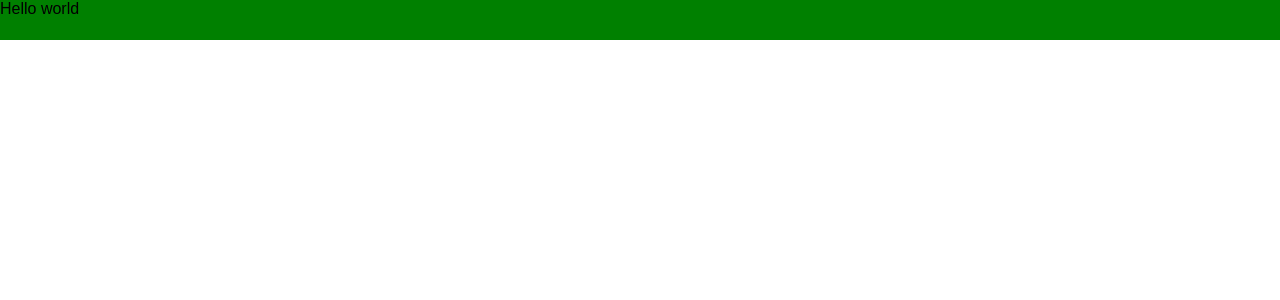
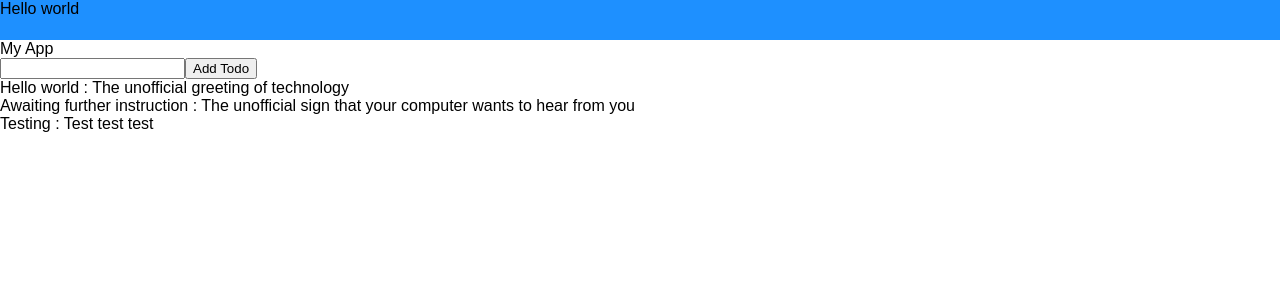
Before and after one commit to greg-harrison/react-todo-tdd, a React (Create React App) app: page / in a window 1280 px wide. Shown: the top 300 px of the page. Built offline with nearby package versions, Linux system fonts and the light colour scheme.

Commit message:
Added a bunch of cool stuff to this project! Basically just goofing around with some stuff, but definitely learned a bit about propTypes in the process.

```diff
--- a/package.json
+++ b/package.json
@@ -5,6 +5,7 @@
   "dependencies": {
     "enzyme": "^3.2.0",
     "enzyme-adapter-react-16": "^1.1.0",
+    "lodash": "^4.17.4",
     "node-sass-chokidar": "^0.0.3",
     "prop-types": "^15.6.0",
     "react": "^16.1.1",
--- a/src/App.js
+++ b/src/App.js
@@ -1,12 +1,15 @@
 import React from 'react';
 import AddTodo from './components/addTodo';
-import Header from './components/base_components/header'
+import Header from './components/base_components/header';
+import TodoList from './components/todoList';
+import data from './assets/data.json'
 
 const App = () => (
   <div>
     <Header />
     My App
     <AddTodo submitTodo={() => { }} />
+    <TodoList records={data.records} />
   </div>
 );
 
--- a/src/assets/data.json
+++ b/src/assets/data.json
@@ -0,0 +1,19 @@
+{
+  "records": [
+    {
+      "id": 1,
+      "title": "Hello world",
+      "description": "The unofficial greeting of technology"
+    },
+    {
+      "id": 2,
+      "title": "Awaiting further instruction",
+      "description": "The unofficial sign that your computer wants to hear from you"
+    },
+    {
+      "id": 3,
+      "title": "Testing",
+      "description": "Test test test"
+    }
+  ]
+}
--- a/src/components/base_components/header/header.css
+++ b/src/components/base_components/header/header.css
@@ -1,5 +1,4 @@
 .header {
-  position: fixed;
   height: 40px;
   width: 100%;
-  background-color: green; }
+  background-color: dodgerblue; }
--- a/src/components/base_components/header/header.scss
+++ b/src/components/base_components/header/header.scss
@@ -1,6 +1,5 @@
 .header {
-  position: fixed;
   height: 40px;
   width: 100%;
-  background-color: green;
+  background-color: dodgerblue;
 }
--- a/src/components/todoList/index.js
+++ b/src/components/todoList/index.js
@@ -1,2 +1,29 @@
 import React from 'react';
-import { connect } from 'redux';
+import PropTypes from 'prop-types';
+import TodoListItem from './todoListItem';
+
+import { map } from 'lodash';
+// import { connect } from 'redux';
+
+const TodoList = ({ records }) => {
+  const values = map(records, record => (
+    <TodoListItem key={record.id} record={record} />
+  ));
+  return (
+    <div>
+      {values}
+    </div>
+  )
+}
+
+const { arrayOf, object } = PropTypes;
+
+TodoList.propTypes = {
+  records: arrayOf(object),
+};
+
+TodoList.defaultProps = {
+  records: [],
+};
+
+export default TodoList
--- /dev/null
+++ b/src/components/todoList/todoListItem.js
@@ -0,0 +1,20 @@
+import React from 'react';
+import PropTypes from 'prop-types';
+
+const TodoListItem = ({ record }) => {
+  return <div>
+    {record.title} : {record.description}
+  </div>
+}
+
+const { arrayOf, object } = PropTypes;
+
+TodoListItem.propTypes = {
+  record: object
+}
+
+TodoListItem.defaultProps = {
+  record: {}
+}
+
+export default TodoListItem
```
Also changed, not shown: 1 other file (tests, documents, lock files or other folders).
